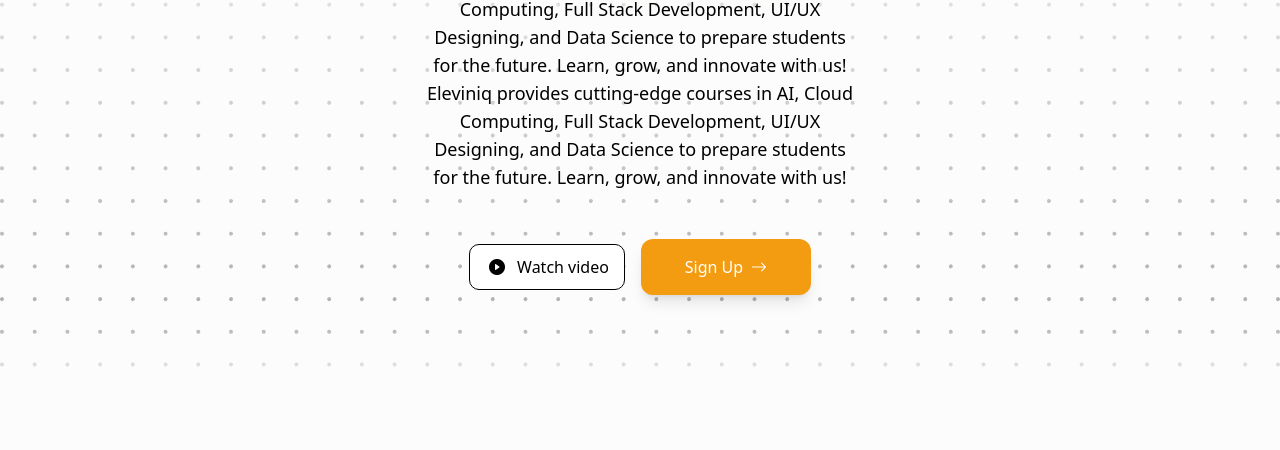
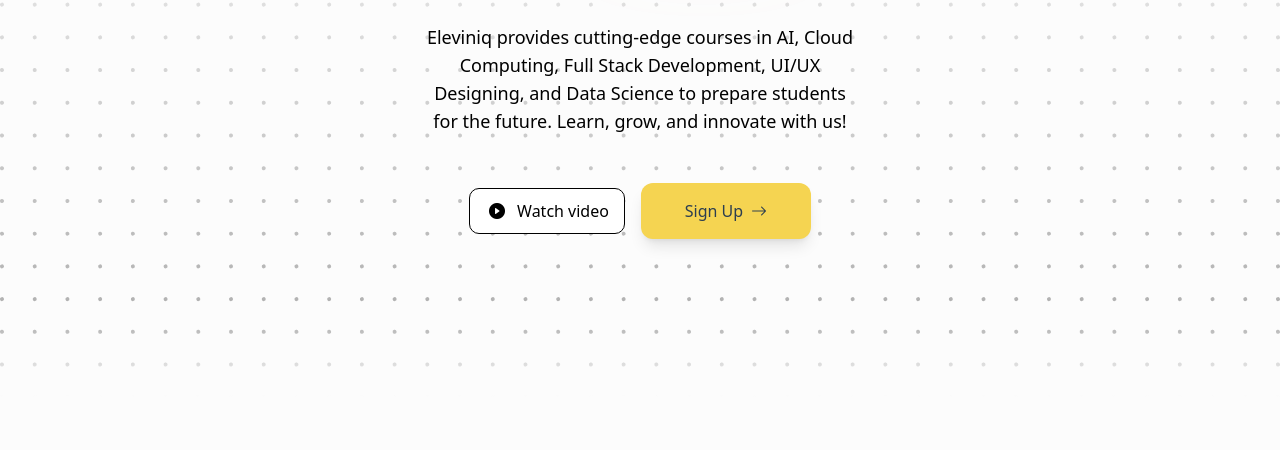
Before and after one commit to kamalnath69/Eleviniq, a website: page index.html in a window 1280 px wide. Shown: the part 459-909 px from the top of the page. Drawn offline with nearby package versions, Linux system fonts and the light colour scheme; a web font is replaced by a local one.

Commit message:
Testing 5

```diff
--- a/css/index.css
+++ b/css/index.css
@@ -6,20 +6,20 @@
     --primary-text-color: #2c3e50; /* Dark blue-gray for clear, readable text */
     --bg-color: #ffffff; /* Clean white background for a fresh, modern feel */
 
-    --btn-color: #ffffff; /* White button text */
-    --btn-bg: #f39c12; /* Bright amber for buttons, giving them energy */
-    --btn-hover-bg: #ff7700; /* Darker amber for button hover effect */
+    --btn-color: #2c3e50; /* White button text */
+    --btn-bg: #f5d451; /* Bright amber for buttons, giving them energy */
+    --btn-hover-bg: #f1c40f; /* Darker amber for button hover effect */
 
-    --header-link-hover: #f39c12; /* Amber for hover links to match button */
-    --header-link-hover-bg: #ffedca; /* Light yellow background for hover effect */
-    --header-link-active-color: #e67e22; /* Darker amber for active link color */
+    --header-link-hover: #000000; /* Amber for hover links to match button */
+    --header-link-hover-bg: #f5d451; /* Light yellow background for hover effect #e8e6db */
+    --header-link-active-color: #f1c40f; /* Darker amber for active link color */
 
-    --input-hover-bd-color: #e67e22; /* Amber border for input fields on hover */
+    --input-hover-bd-color: #000000; /* Amber border for input fields on hover */
     --input-hover-bg: #f7f7f7; /* Light gray background for input fields on hover */
 
     --dropdown-bg: #ffffff; /* Crisp white background for dropdowns */
     --dropdown-hover-bg: #f8f8f8; /* Very light gray hover effect for dropdown items */
-    --dropdown-hover-color: #f39c12; /* Amber text color for dropdown hover items */
+    --dropdown-hover-color: #f5d451; /* Amber text color for dropdown hover items */
 
     --faq-h-text: #34495e; /* Dark slate gray for FAQ headers */
     --faq-content-text: #7f8c8d; /* Light gray for FAQ content text */
@@ -27,8 +27,8 @@
     --hr-color: #ecf0f1; /* Very light gray for horizontal rules for a clean line */
 
     --footer-link: #7f8c8d; /* Light gray for footer links */
-    --footer-link-hover: #ff9d00; /* Amber for hover footer links */
-    --footer-link-active-color: #e67e22; /* Darker amber for active footer links */
+    --footer-link-hover: #f5d451; /* Amber for hover footer links */
+    --footer-link-active-color: #f1c40f; /* Darker amber for active footer links */
 
     --header-bg: #ecf0f1; /* Light gray background for the header */
     --hero-gradient: #fcfcfc; /* Bright gradient from amber to soft yellow */
@@ -41,8 +41,8 @@
     --bg-color: #2c3e50; /* Deep navy blue for contrast */
 
     --btn-color: #2c3e50; /* Dark blue button text */
-    --btn-bg: #f39c12; /* Bright amber for button background */
-    --btn-hover-bg: #e67e22; /* Darker amber for button hover effect */
+    --btn-bg: #f5d451; /* Bright amber for button background */
+    --btn-hover-bg: #f1c40f; /* Darker amber for button hover effect */
 
     --header-link-hover: #f39c12; /* Amber for hover links in dark mode */
     --header-link-hover-bg: #34495e; /* Dark slate background for hover effects */
@@ -53,7 +53,7 @@
 
     --dropdown-bg: #34495e; /* Dark slate gray dropdown background */
     --dropdown-hover-bg: #2c3e50; /* Deeper blue-gray for hover effects */
-    --dropdown-hover-color: #f39c12; /* Amber text color for dropdown hover items */
+    --dropdown-hover-color: #f1c40f; /* Amber text color for dropdown hover items */
 
     --faq-h-text: #ffffff; /* Bright white for FAQ headers */
     --faq-content-text: #f1c40f; /* Bright yellow for FAQ content text */
@@ -61,8 +61,8 @@
     --hr-color: #34495e; /* Slate gray for horizontal rules */
 
     --footer-link: #bdbdbd; /* Soft gray for footer links */
-    --footer-link-hover: #ff9d00; /* Amber for hover footer links */
-    --footer-link-active-color: #e67e22; /* Darker amber for active footer links */
+    --footer-link-hover: #f5d451; /* Amber for hover footer links */
+    --footer-link-active-color: #f1c40f; /* Darker amber for active footer links */
 
     --header-bg: #2c3e50; /* Deep navy blue for header background */
     --hero-gradient: linear-gradient(120deg, #f39c12, #f1c40f); /* Gradient of bright amber to yellow */
--- a/index.html
+++ b/index.html
@@ -242,7 +242,7 @@
         tw-bg-transparent dark:tw-bg-black max-lg:tw-max-w-full"
 >
     Eleviniq provides cutting-edge courses in AI, Cloud Computing, Full Stack Development, UI/UX Designing, and Data Science to prepare students for the future. Learn, grow, and innovate with us!
-    Eleviniq provides cutting-edge courses in AI, Cloud Computing, Full Stack Development, UI/UX Designing, and Data Science to prepare students for the future. Learn, grow, and innovate with us!
+
 </div>
 
 
```
Also changed, not shown: assets/images/brand-logos/adobe.svg (deleted), assets/images/brand-logos/airbnb.svg (deleted), assets/images/brand-logos/claude.svg (deleted), assets/images/brand-logos/google.svg (deleted), assets/images/brand-logos/googlegemini.svg (deleted), assets/images/brand-logos/meta.svg (deleted), assets/images/brand-logos/microsoft.svg (deleted), assets/images/brand-logos/openai.svg (deleted), assets/images/brand-logos/perplexity.svg (deleted), assets/images/brand-logos/reddit.svg (deleted), assets/images/brand-logos/stripe.svg (deleted), assets/logo/logo.png.
